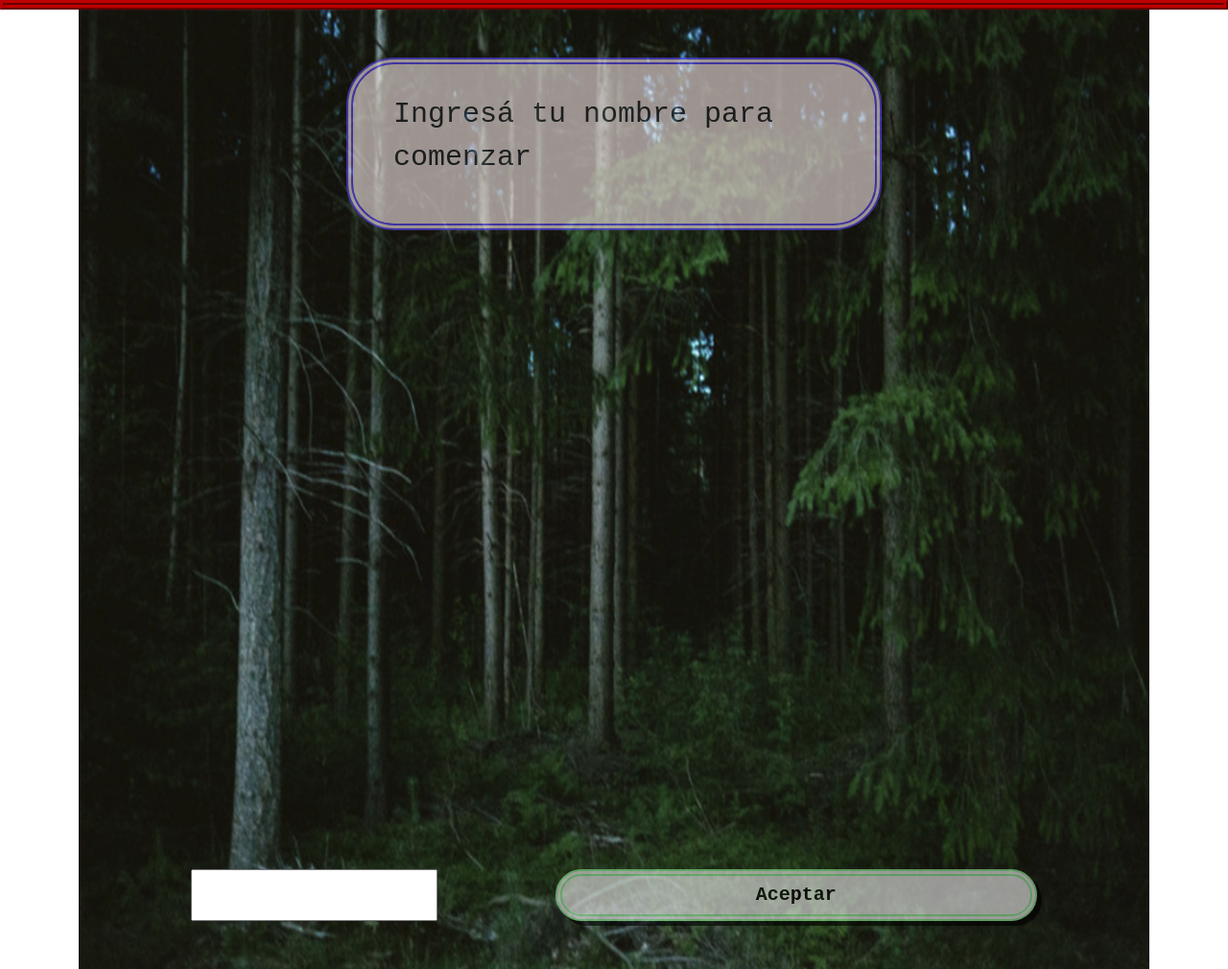
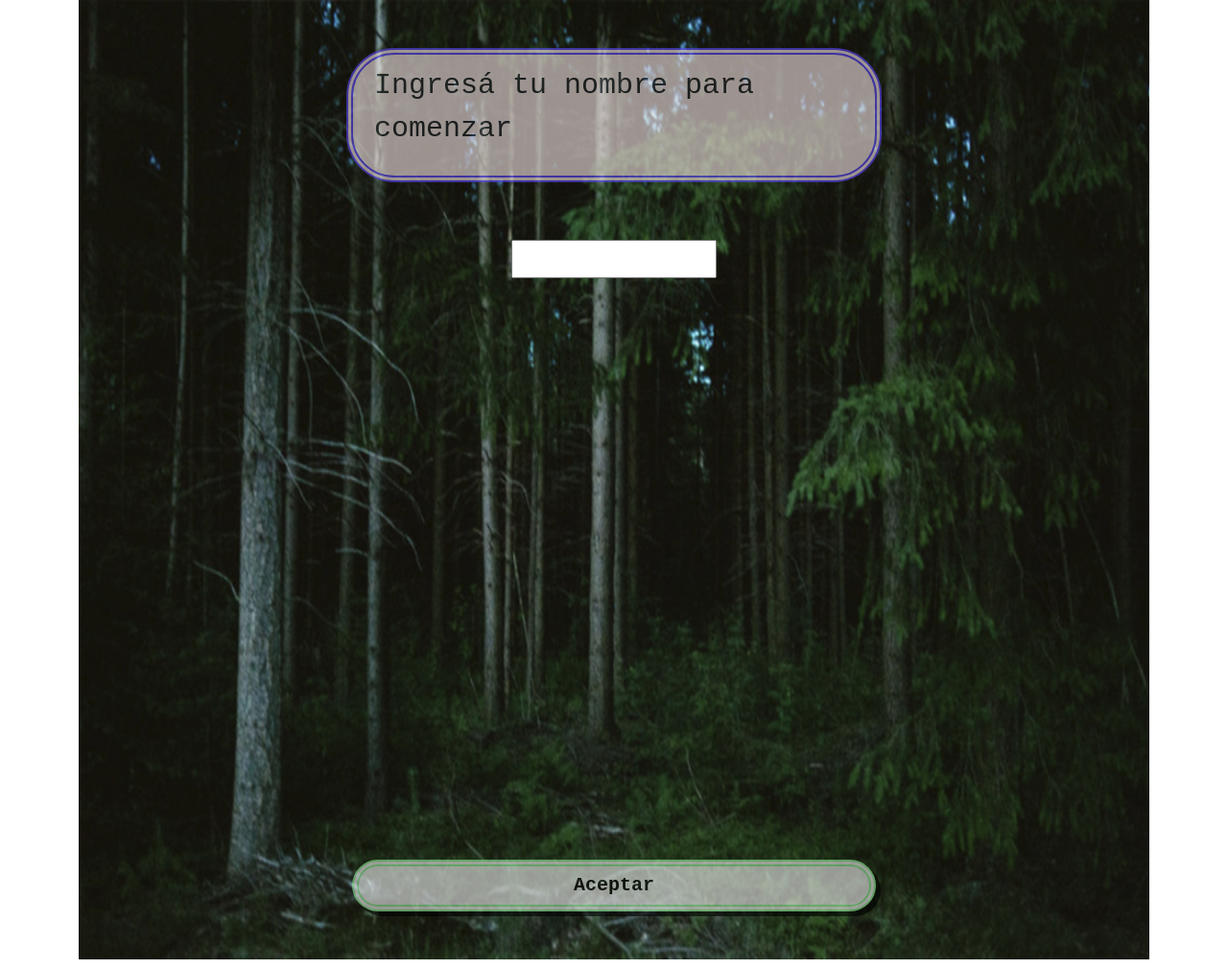
Before and after one commit to FGaray88/Bosque-Desencantado, a plain HTML site: page index.html in a window 1280 px wide. Shown: the whole page at 96% size. Drawn offline with nearby package versions, Linux system fonts and the light colour scheme; some packages are replaced by stand-ins of ours; a script that the page names is missing.

Commit message:
se adaptaron las visuales mobile

```diff
--- a/estilos.css
+++ b/estilos.css
@@ -16,7 +16,10 @@ body {
 }
 
 
+
+
 .pantalla1{
+    width: 100%;
     display: flex;
     flex-flow: row;
     justify-content: center;
@@ -25,10 +28,14 @@ body {
     position: relative;
 }
 
+p {
+    display: flex;
+    justify-content: center;
+}
+
 
 
 button {
-    width: 50%;
     padding: 5px;
     border: 7px double rgb(145, 238, 153);
     border-radius: 100px !important;
@@ -37,25 +44,55 @@ button {
     font-weight: bold;
 }
 
+#input{
+    margin-top: 200px;
+    display: flex;
+    justify-content: center;
+    height: 40px;
+    width: 200px;
+}
+
+
 .parrafo {
     position: absolute;
-    font-size: 30px;
+    font-size: 20px;
     background-color: rgb(248, 233, 232);
-    width: 50%;
+    width: 280px;
     border-radius: 50px;
-    padding: 30px;
+    padding: 10px;
     border: 7px double rgb(93, 72, 255);
+    opacity: 60%;
 
-    opacity: 60%;
 }
+
+
 
 .divbtn{
     position: absolute;
     align-self: flex-end;
-    font-size: 20px;
+    font-size: 15px;
     background-color: transparent;
     width: 90%;
     height: auto;
     display: flex;
-    justify-content: space-around;
+    flex-direction: column;
+
+
 }
+
+@media screen and (min-width: 768px) {
+    .parrafo {
+        width: 50%;
+        font-size: 30px;
+    }
+    .divbtn{
+        font-size: 20px;
+        flex-direction: row;
+        align-items: center;
+        justify-content: center;
+    }
+    button {
+        width: 50%;
+    }
+
+}
--- a/index.html
+++ b/index.html
@@ -10,16 +10,17 @@
 </head>
 <body>
 
-    <div id="res" style="color: green; font-size: 80px; border: 5px ridge rgb(190, 0, 0); display:flex; justify-content: center;">
 
-    </div>
     <div class="container">
         <img id="imagen" src="" alt="" width="100%">
         <div class="pantalla1">
             <div class="parrafo row">
                 <p id="texto"></p>
             </div>
-            <div id="botones" class="divbtn">
+            <div id="input">
+
+            </div>
+            <div id="botones" class="container divbtn">
 
             </div>
         </div>
--- a/index.js
+++ b/index.js
@@ -46,7 +46,7 @@ function creditos(){
     }
 
 function credits(obj){
-        texto.innerHTML = `<strong>"${obj.nombre}"</strong><br>
+        texto.innerHTML = `"${obj.nombre}"<br>
                             Gracias por jugar <br>
                             Version: ${obj.version} <br>
                             Autor: ${obj.autor} <br>
@@ -64,6 +64,7 @@ nombreUsuario()
 
 /* Tareas restantes
 1.- Tema modulos
+2.- Ver tema de responsive (se ve muy mal en celulares)
 */
 
 
@@ -87,8 +88,8 @@ function nombreUsuario(){
     imagen1.setAttribute('src', "./images/bosquenoche.jpg")
     texto.innerHTML = "Ingresá tu nombre para comenzar"
     hablar(texto.innerHTML)
-    botones.innerHTML = `<input type="text" id="nombre">
-                        <button id="btnTrue">Aceptar</button>`
+    input.innerHTML = `<input type="text" id="nombre">`
+    botones.innerHTML = `<button id="btnTrue">Aceptar</button>`
     btnTrue.onclick = () => nombreUser()
 }
 
@@ -97,14 +98,14 @@ function nombreUser(){
     localStorage.setItem("nombre", nombreUsuario.value)
     let User = nombreUsuario.value
     let validacionUser = User || "falsy" // Operador OR
-    validacionUser==="falsy" ? Swal.fire('Debes ingresar un nombre')&&hablar('Debes ingresar un nombre') : comienzo() // Operador ternario
+    validacionUser==="falsy" ? Swal.fire({position: "center", width: "280px", text:'Debes ingresar un nombre'})&&hablar('Debes ingresar un nombre') : comienzo() // Operador ternario
 }
 
 
 
 function comienzo (){
+    input.innerHTML = ``
     texto.innerHTML = "CAPITULO 1 - Has despertado en medio de un bosque desconocido, en algún lugar de la Argentina, es de noche y es invierno, no tienes nada mas que lo que llevas puesto. ¿Podrás escapar por tus propios métodos?"
-
     hablar(texto.innerHTML)
     botones.innerHTML = `<button id="btnJugar" >Ser valiente y probar el juego</button>
                         <button id="btnSalir" >Apichonarse y pedir rescate</button>`
```
